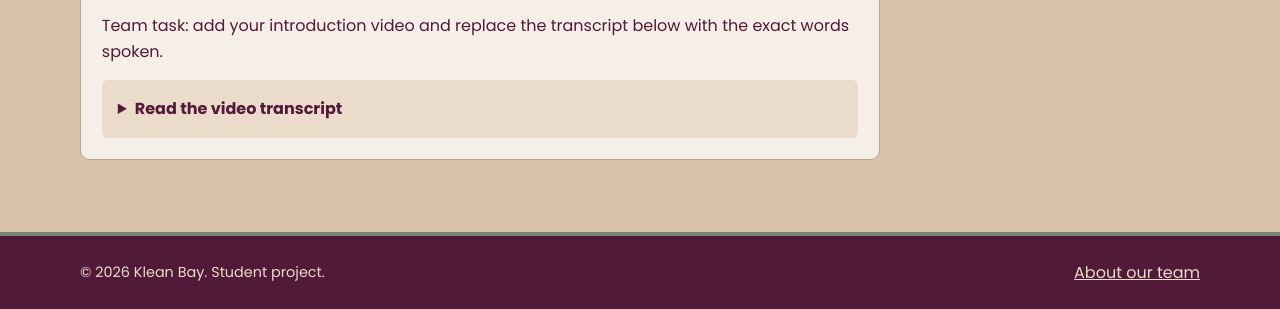
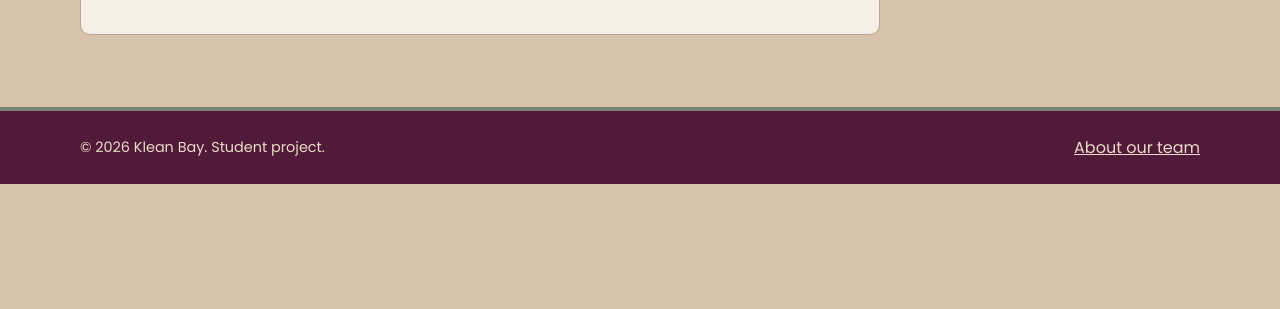
Before and after one commit to vongvathinyprak/KleanBay, a plain HTML site: page index.html in a window 1280 px wide. Shown: the part 2315-2624 px from the top of the page. After the commit the page ends 2499 px from the top, so only its background shows below. Drawn offline with Linux system fonts and the light colour scheme.

Commit message:
Update index.html
add video

```diff
--- a/index.html
+++ b/index.html
@@ -262,24 +262,8 @@
                         src="assets/intro.mp4"
                         type="video/mp4"
                     >
-
-                    Your browser does not support this video.
                 </video>
 
-                <p class="helper-text">
-                    Team task: add your introduction video
-                    and replace the transcript below with
-                    the exact words spoken.
-                </p>
-
-                <details>
-                    <summary>Read the video transcript</summary>
-
-                    <p>
-                        [Replace this text with the transcript
-                        of your final introduction video.]
-                    </p>
-                </details>
             </div>
         </section>
     </main>
```
